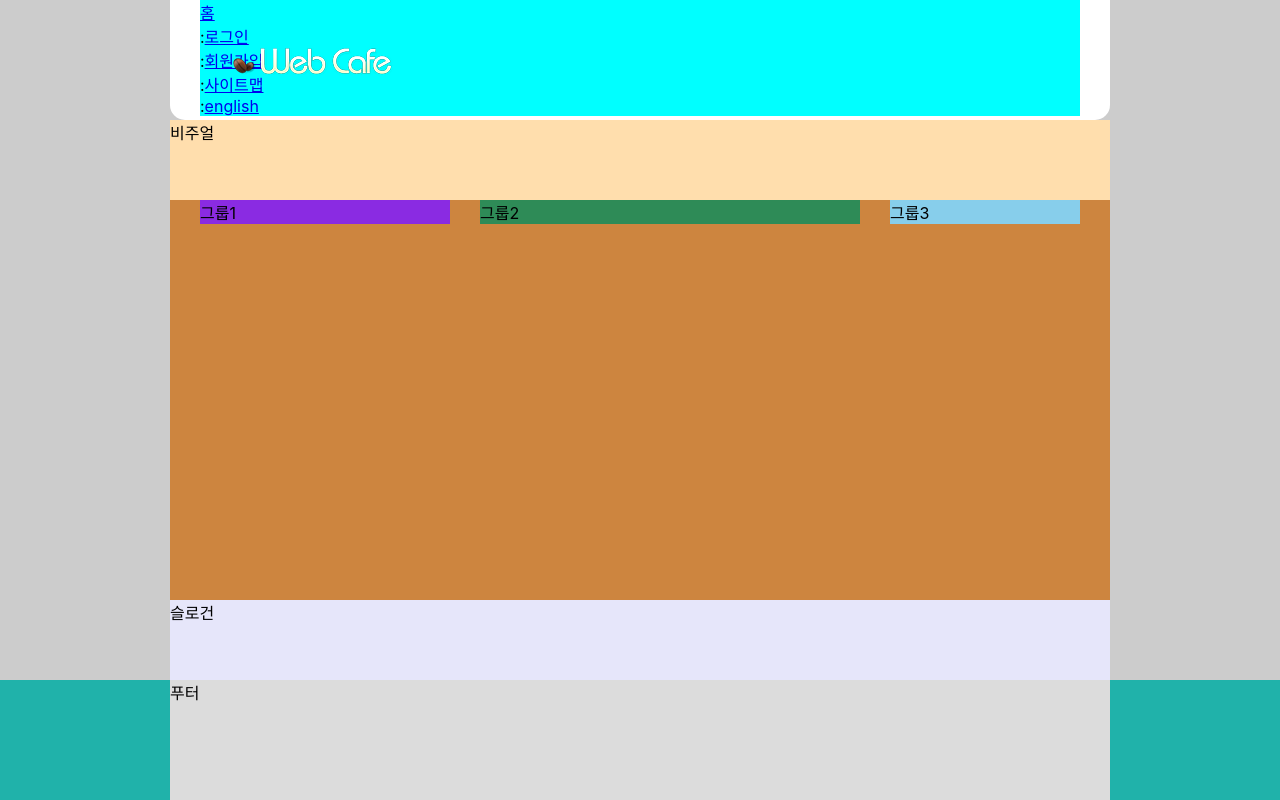
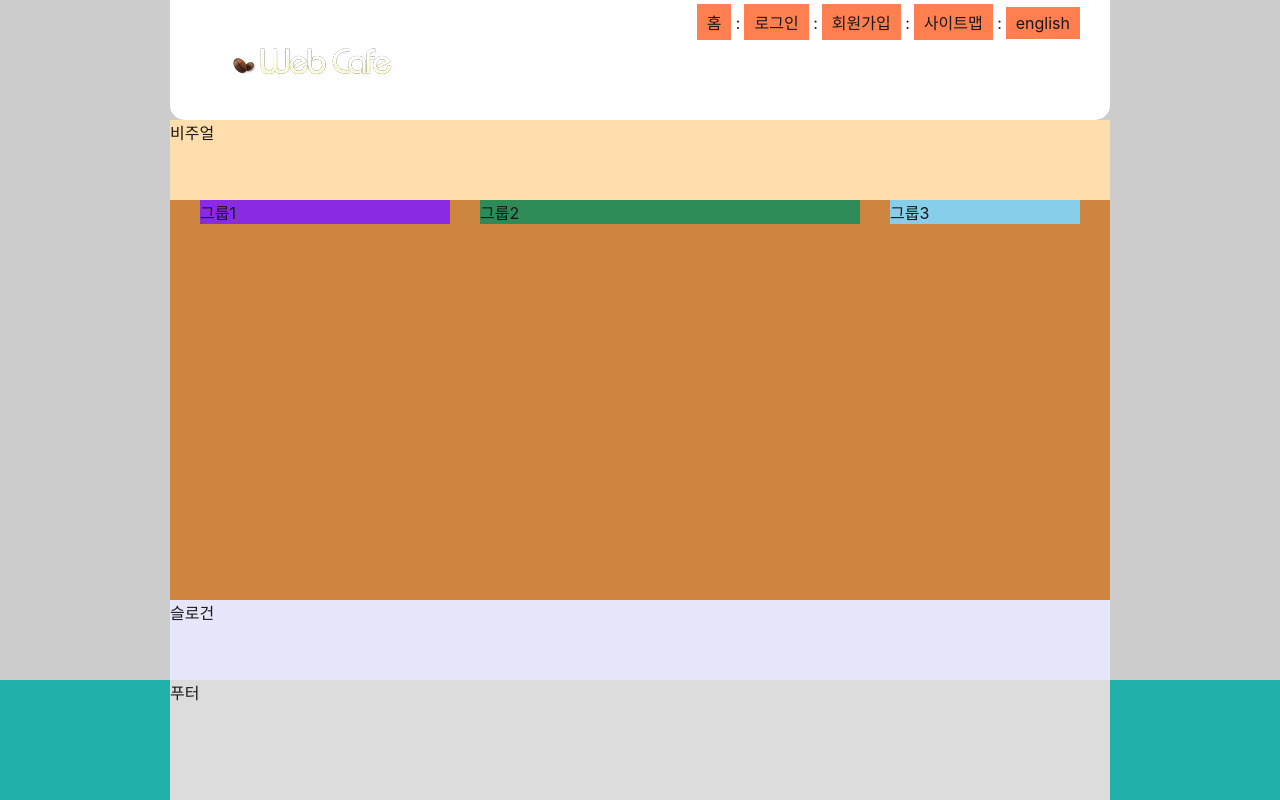
Before and after one commit to kimmoonju-102/HTML5, a plain HTML site: page index.html in a window 1280 px wide. Drawn offline with Linux system fonts and the light colour scheme; a web font is replaced by a local one.

Commit message:
텍스트 링크 모음 일부 디자인

```diff
--- a/styles/style.css
+++ b/styles/style.css
@@ -6,8 +6,15 @@
   box-sizing: border-box;
 
 }
+/* 링크 스타일 */
+a {
+  color: inherit;
+  text-decoration: none;
+}
+
 /* 본문 스타일 */
 body {
+  color: #181818;
   background-color: #ccc;
   font-family: "Pretendard Variable", Pretendard, -apple-system, BlinkMacSystemFont, system-ui, Roboto, "Helvetica Neue", "Segoe UI", "Apple SD Gothic Neo", "Noto Sans KR", "Malgun Gothic", "Apple Color Emoji", "Segoe UI Emoji", "Segoe UI Symbol", sans-serif;
 
@@ -40,7 +47,25 @@ body {
 
 /* 텍스트 링크 모음 */
 .member {
-  background-color: aqua;
+  /* background-color: aqua; */
+  text-align: right;
+  padding: 4px 0;
+  /* block안에 있는 inline 박스들 옮김 */
+}
+
+.member li {
+  /* background-color: pink; */
+  display: inline-block;
+
+}
+.member a {
+  background-color: coral;
+  padding: 6px 10px;
+  display: inherit;
+}
+
+.divider {
+  margin-right: 4px;
 }
 
 /* 비주얼 */
```
